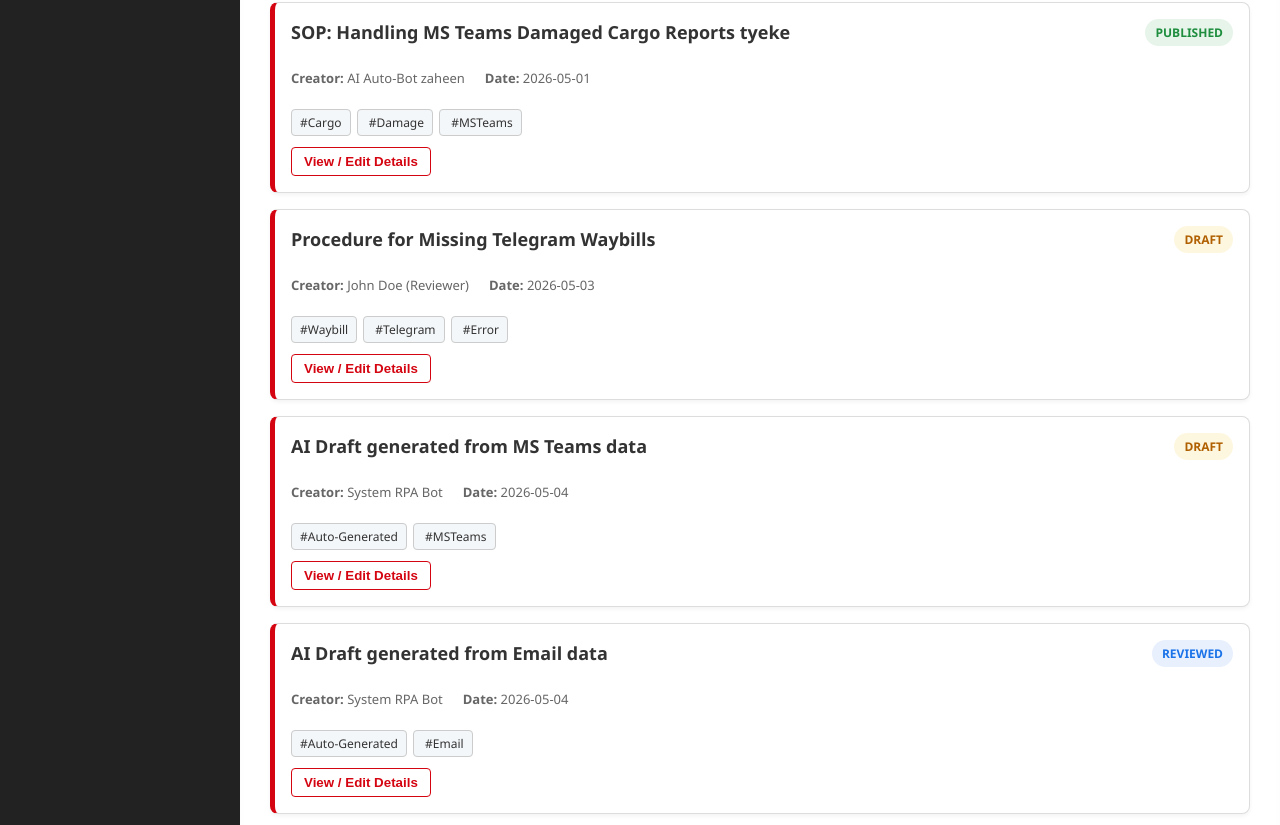
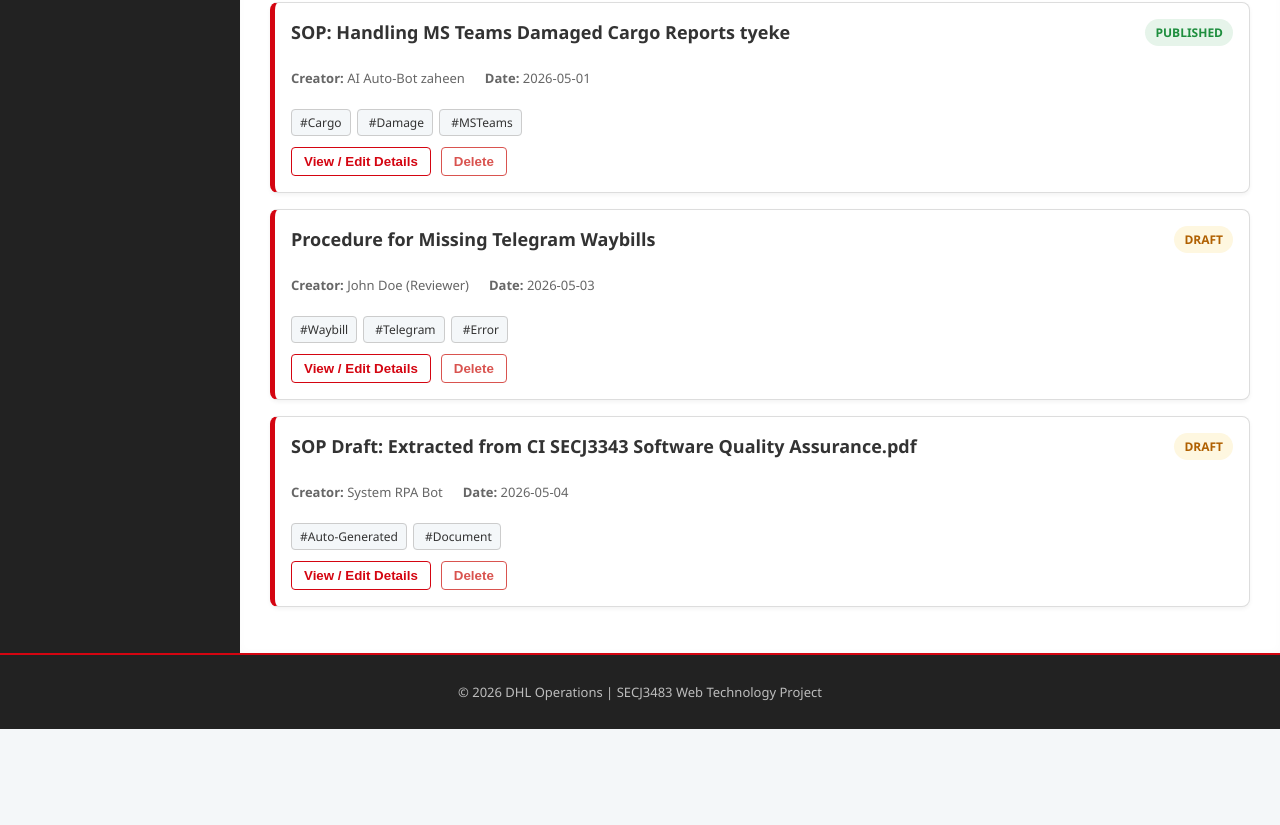
Before and after one commit to shajannatuliman/nexgendhl, a Vue app: page / in a window 1280 px wide. Shown: the part 335-1160 px from the top of the page. After the commit the page ends 1064 px from the top, so only its background shows below. Built offline with nearby package versions, Linux system fonts and the light colour scheme; data requests are answered from the project's data file.

Commit message:
add delete function and button

```diff
--- a/db.json
+++ b/db.json
@@ -25,28 +25,6 @@
       ]
     },
     {
-      "id": "09sV0oh63O8",
-      "title": "AI Draft generated from MS Teams data",
-      "status": "Draft",
-      "creator": "System RPA Bot",
-      "date": "2026-05-04",
-      "tags": [
-        "Auto-Generated",
-        "MSTeams"
-      ]
-    },
-    {
-      "id": "3vF5dGn9cfE",
-      "title": "AI Draft generated from Email data",
-      "status": "Reviewed",
-      "creator": "System RPA Bot",
-      "date": "2026-05-04",
-      "tags": [
-        "Auto-Generated",
-        "Email"
-      ]
-    },
-    {
       "id": "kqp0FaLltHw",
       "title": "SOP Draft: Extracted from CI SECJ3343 Software Quality Assurance.pdf",
       "status": "Draft",
--- a/src/App.vue
+++ b/src/App.vue
@@ -14,6 +14,7 @@
         v-if="activeTab === 'viewer'"
         :sops="sops"
         @edit-sop="openEditor"
+        @delete-sop="deleteSop"
       />
 
       <UploadConsoleView
@@ -110,6 +111,24 @@ export default {
       } catch (error) {
         console.error("Error updating SOP:", error);
       }
+    },
+
+    // 4. DELETE - Remove SOP from the database
+    async deleteSop(id) {
+      // Add a quick confirmation popup so users don't delete by accident!
+      if (!confirm("Are you sure you want to delete this SOP?")) return;
+
+      try {
+        // 1. Tell json-server to delete it from db.json
+        await fetch(`http://localhost:3000/sops/${id}`, {
+          method: 'DELETE'
+        });
+
+        // 2. Remove it from the Vue array so it disappears from the screen instantly
+        this.sops = this.sops.filter(sop => sop.id !== id);
+      } catch (error) {
+        console.error("Error deleting SOP:", error);
+      }
     }
   }
 }
--- a/src/components/SopsCard.vue
+++ b/src/components/SopsCard.vue
@@ -19,15 +19,18 @@
       </span>
     </div>
 
-    <!-- Add the @click event here -->
-    <button class="action-btn" @click="$emit('edit-sop', sop)">View / Edit Details</button>
+    <!-- Updated action buttons container -->
+    <div class="card-actions">
+      <button class="action-btn" @click="$emit('edit-sop', sop)">View / Edit Details</button>
+      <button class="delete-btn" @click="$emit('delete-sop', sop.id)">Delete</button>
+    </div>
   </div>
 </template>
 
 <script>
 export default {
   name: 'SopsCard', // Updated component name
-  emits: ['edit-sop'],
+  emits: ['edit-sop', 'delete-sop'], // Added the delete emit here
   props: {
     sop: {          // Now expecting a single 'sop' object
       type: Object,
@@ -57,6 +60,11 @@ export default {
 .card-meta { display: flex; gap: 20px; font-size: 13px; color: #666; margin-bottom: 10px; }
 .card-tags { margin-bottom: 15px; }
 .tag { background: var(--bg-light); color: var(--text-dark); font-size: 12px; padding: 4px 8px; border-radius: 4px; margin-right: 6px; border: 1px solid #ccc; }
+
+/* Action Buttons Styling */
+.card-actions { display: flex; gap: 10px; }
 .action-btn { background: transparent; color: var(--dhl-red); border: 1px solid var(--dhl-red); padding: 6px 12px; border-radius: 4px; cursor: pointer; font-weight: bold; }
 .action-btn:hover { background: var(--dhl-red); color: white; }
+.delete-btn { background: transparent; color: #d9534f; border: 1px solid #d9534f; padding: 6px 12px; border-radius: 4px; cursor: pointer; font-weight: bold; }
+.delete-btn:hover { background: #d9534f; color: white; }
 </style>
--- a/src/components/UploadForm.vue
+++ b/src/components/UploadForm.vue
@@ -54,27 +54,36 @@ export default {
     },
 
     submitUpload(event) {
-      // 1. Create a mock SOP object from the form data
-      // In the real system, saving this triggers UiPath to do the extraction.
+      // 1. Create a dynamic title based on whether a file was uploaded!
+      let dynamicTitle = `AI Draft generated from ${this.sourceType} data`;
+
+      if (this.fileName) {
+        // If they attached a file, use the file name in the title
+        dynamicTitle = `SOP Draft: Extracted from ${this.fileName}`;
+      } else if (this.rawText) {
+        // Optional: If they just pasted text, add a little snippet of it
+        dynamicTitle = `AI Draft: ${this.rawText.substring(0, 15)}...`;
+      }
+
+      // 2. Create the mock SOP using our new dynamic title
       const newSop = {
-        id: Date.now(), // Generates a random unique ID
-        title: `AI Draft generated from ${this.sourceType} data`,
+        id: Date.now(),
+        title: dynamicTitle, // <-- Use the smart title here!
         status: "Draft",
         creator: "System RPA Bot",
-        date: new Date().toISOString().split('T')[0], // Gets today's date (e.g., 2026-05-03)
+        date: new Date().toISOString().split('T')[0],
         tags: ["Auto-Generated", this.sourceType.replace(/\s+/g, '')]
       };
 
-      // 2. Emit this new SOP object UP to UploadConsoleView.vue
+      // 3. Emit this new SOP object UP
       this.$emit('process-upload', newSop);
 
-      // 3. Clear the form for the next upload
+      // 4. Clear the form
       this.sourceType = '';
       this.rawText = '';
       this.fileName = null;
-      event.target.reset(); // Visually clears the file input
+      event.target.reset();
 
-      // Optional: A little alert so you know it worked before it redirects
       alert("Raw data submitted successfully! Generating draft SOP...");
     }
   }
--- a/src/views/ViewerView.vue
+++ b/src/views/ViewerView.vue
@@ -15,11 +15,13 @@
     </div>
 
     <div v-if="filteredSops.length > 0">
+      <!-- Added the @delete-sop listener here -->
       <SopsCard
         v-for="sop in filteredSops"
         :key="sop.id"
         :sop="sop"
         @edit-sop="$emit('edit-sop', $event)"
+        @delete-sop="$emit('delete-sop', $event)"
       />
     </div>
 
@@ -30,14 +32,14 @@
 </template>
 
 <script>
-// IMPORTANT: Update the import path to the new file name
 import SopsCard from '../components/SopsCard.vue'
 
 export default {
   name: 'ViewerView',
-  emits: ['edit-sop'],
+  // Added 'delete-sop' to the emits array
+  emits: ['edit-sop', 'delete-sop'],
   components: {
-    SopsCard // Registered new component name
+    SopsCard
   },
   props: {
     sops: {  // Expecting 'sops' array from App.vue
@@ -52,8 +54,8 @@ export default {
     }
   },
   computed: {
-    filteredSops() { // Changed computed name
-      return this.sops.filter(sop => { // Changed loop variable
+    filteredSops() {
+      return this.sops.filter(sop => {
         const matchesSearch = sop.title.toLowerCase().includes(this.searchQuery.toLowerCase()) ||
                               sop.tags.some(tag => tag.toLowerCase().includes(this.searchQuery.toLowerCase())) ||
                               sop.creator.toLowerCase().includes(this.searchQuery.toLowerCase());
@@ -68,7 +70,6 @@ export default {
 </script>
 
 <style scoped>
-/* Keep existing CSS from previous step */
 .controls { display: flex; gap: 15px; margin-bottom: 25px; background: var(--bg-light); padding: 15px; border-radius: 8px; border: 1px solid var(--border-soft); }
 .search-bar { flex: 1; padding: 10px; border: 1px solid #ccc; border-radius: 6px; font-size: 14px; }
 .filter-dropdown { padding: 10px; border: 1px solid #ccc; border-radius: 6px; font-size: 14px; background: white; }
```
